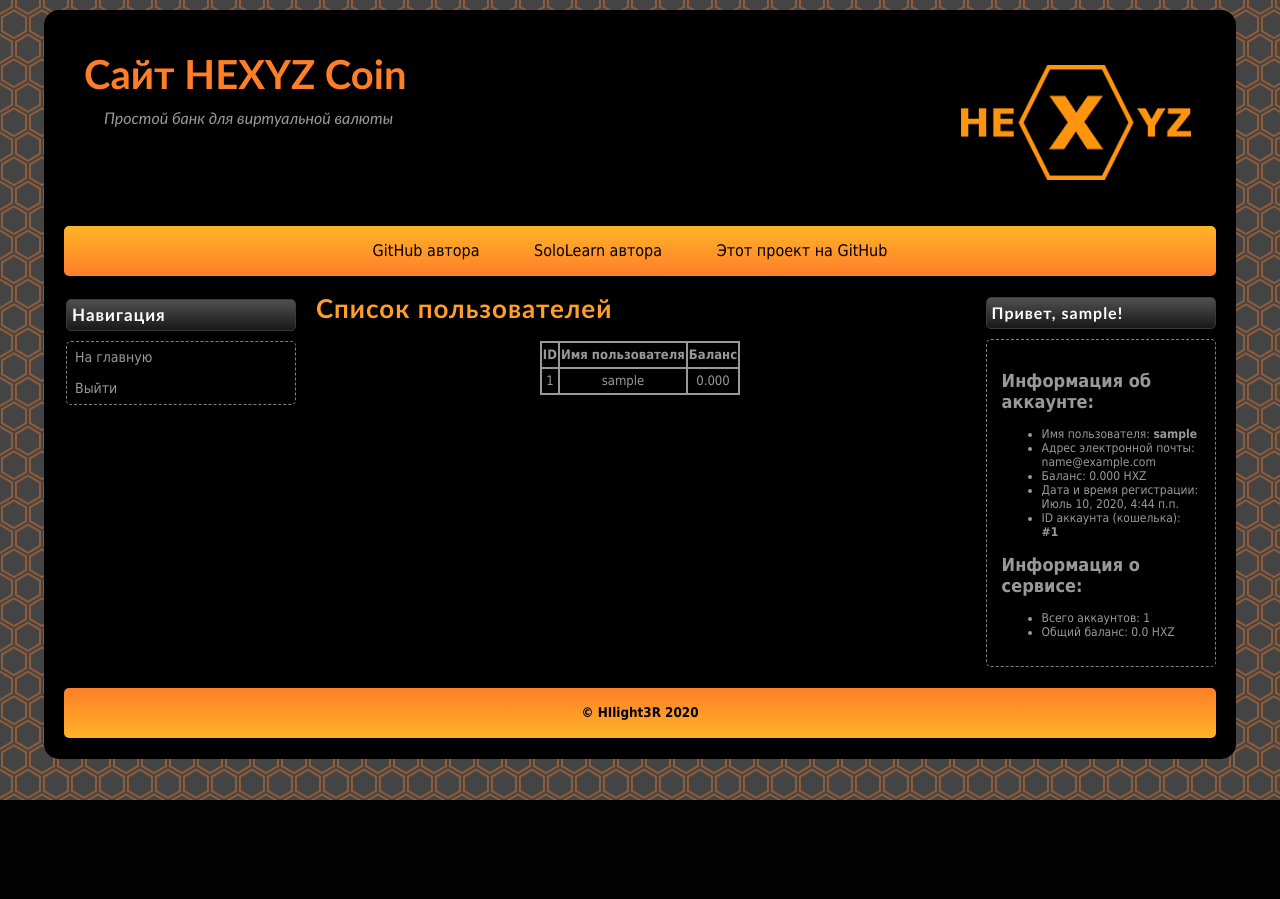
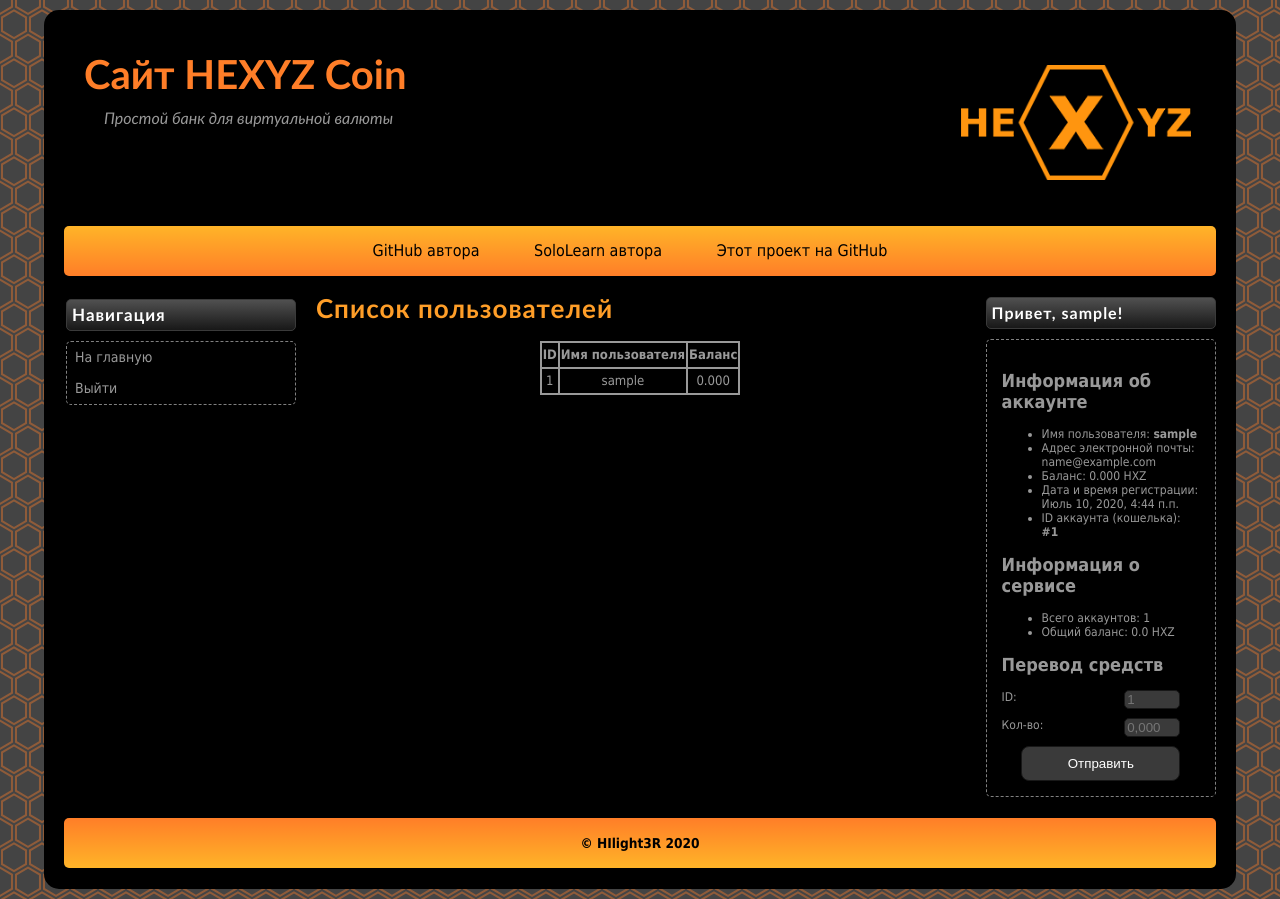
Before and after one commit to HIlight3R/HEXYZ, a Django app: page / in a window 1280 px wide. Before the commit the page ends 800 px from the top, so only its background shows below. Run offline with Django 3.2, Linux system fonts and the light colour scheme; the visitor is signed in with stand-in values (Sample User, id 1); data comes from the database, SQL or seed files in the repository.

Commit message:
Добавлена система переводов, очищен и оптимизирован код

```diff
--- a/coins/views.py
+++ b/coins/views.py
@@ -1,5 +1,6 @@
 from django.db.models import Sum
-from django.shortcuts import render
+from django.http import HttpResponse
+from django.shortcuts import render, redirect
 from django.views.generic.base import View
 
 from .models import Wallet
@@ -13,3 +14,29 @@ class WalletsView(View):
         totals = wallets.aggregate(Sum('balance'))
         total = totals.get('balance__sum')
         return render(request, "coins/wallets.html", {"wallet_list": wallets, "total_sum": total})
+
+    def post(self, request):
+        try:
+            sender = Wallet.objects.get(id=request.user.id)
+            receiver = Wallet.objects.get(id=int(request.POST.get("id")))
+        except:
+            return HttpResponse(status=400)
+        if sender is not None and receiver is not None and sender != receiver:
+            if request.POST.get("amount", False):
+                amount = float(request.POST.get("amount"))
+                if amount <= float(sender.balance):
+                    sb = float(sender.balance)
+                    rb = float(receiver.balance)
+                    sb -= amount
+                    rb += amount
+                    sender.balance = sb
+                    receiver.balance = rb
+                    sender.save()
+                    receiver.save()
+                else:
+                    return HttpResponse(status=400)
+            else:
+                return HttpResponse(status=400)
+        else:
+            return HttpResponse(status=400)
+        return redirect('./')
--- a/static/css/style.css
+++ b/static/css/style.css
@@ -186,7 +186,7 @@ article {
     margin-right: 21%;
     margin-top: 0;
     padding: 0 10px;
-    font-size: 0.813em;
+    font-size: 0.815em;
     font-weight: normal;
     text-align: left;
     line-height: 22px;
@@ -254,7 +254,7 @@ footer {
     height: 30px;
     text-align: center;
     border-radius: 5px;
-    font-size: 0.836em;
+    font-size: 0.85em;
     line-height: 30px;
     background-image: linear-gradient(#FF7E28 0%, #FFB428 100%);
     background-image: -webkit-linear-gradient(#FF7E28 0%, #FFB428 100%)
@@ -310,6 +310,35 @@ td, tr, th {
     border: #999999 2px solid;
     border-spacing: 10px;
     text-align: center;
+}
+
+.inputField {
+    width: 75%;
+    max-width: 50px;
+    background-color: #3A3A3A;
+    color: #FFFFFF;
+    border: #181818 solid 1px;
+    border-radius: 5px;
+    float: right;
+    margin-right: 10%;
+}
+
+.submitInput {
+    background-color: #3A3A3A;
+    color: #FFFFFF;
+    border: #181818 solid 1px;
+    border-radius: 8px;
+    width: 80%;
+    min-width: 150px;
+    height: 35px;
+}
+
+.submitInputPlace {
+    text-align: center;
+}
+
+.transferForm {
+    text-align: justify;
 }
 
 @media (max-width: 768px) {
--- a/templates/base.html
+++ b/templates/base.html
@@ -51,7 +51,8 @@
     </main>
     <div class="clear">&nbsp;</div>
     <footer>
-        <b>&copy; HIlight3R 2020</b>
+        <a href="https://github.com/hilight3r/HEXYZ/blob/master/LICENSE" style="color: #000000" target="_blank"><b>&copy;
+            HIlight3R 2020</b></a>
     </footer>
     <div class="clear">&nbsp;</div>
 </div>
--- a/templates/coins/wallets.html
+++ b/templates/coins/wallets.html
@@ -8,7 +8,7 @@
         <div class="textboxrighttext">
             {% for wallet in wallet_list %}
                 {% if wallet.user.username == user.username %}
-                    <h1>Информация об аккаунте:</h1>
+                    <h1>Информация об аккаунте</h1>
                     <ul>
                         <li>Имя пользователя: <b>{{ wallet.user.username }}</b></li>
                         <li>Адрес электронной почты: {{ wallet.user.email }}</li>
@@ -16,7 +16,7 @@
                         <li>Дата и время регистрации: {{ wallet.user.date_joined }}</li>
                         <li>ID аккаунта (кошелька): <b>#{{ wallet.id }}</b></li>
                     </ul>
-                    <h1>Информация о сервисе:</h1>
+                    <h1>Информация о сервисе</h1>
                     <ul>
                         <li>Всего аккаунтов: {{ wallet_list|length }}</li>
                         {% if total_sum %}
@@ -25,13 +25,31 @@
                             <li>Общий баланс: 0.0 HXZ</li>
                         {% endif %}
                     </ul>
+                    <h1>Перевод средств</h1>
+                    <form action="./" method="post" class="transferForm">
+                        <div class="duet">
+                            <label for="id">ID: </label>
+                            <input type="number" placeholder="1" name="id" id="id" min="1"
+                                   max="{{ wallet_list|length }}" required class="inputField">
+                        </div>
+                        <br>
+                        <div class="duet">
+                            <label for="amount">Кол-во: </label>
+                            <input type="number" placeholder="0,000" name="amount" id="amount" step="0.001" min="0"
+                                   max="{{ wallet.balance }}" required class="inputField">
+                        </div>
+                        <br>
+                        {% csrf_token %}
+                        <div class="submitInputPlace">
+                            <button type="submit" class="submitInput">Отправить</button>
+                        </div>
+                    </form>
                 {% endif %}
             {% endfor %}
         </div>
     {% else %}
         <h2>Здравствуй, гость!</h2>
         <div class="textboxrighttext">
-            <h1>Информация об аккаунте:</h1>
             <p>Вы не вошли в свой аккаунт на этом сайте! Пожалуйста, <a title="Войти" href="{% url 'account_login' %}">войдите</a>
                 или <a title="Регистрация" href="{% url 'account_signup' %}">зарегистрируйтесь</a>.</p>
             <h1>Информация о сервисе:</h1>
@@ -40,7 +58,7 @@
                 {% if total_sum %}
                     <li>Общий баланс: {{ total_sum|floatformat }} HXZ</li>
                 {% else %}
-                    <li>Общий баланс: 0.0 HXZ</li>
+                    <li>Общий баланс: 0,0 HXZ</li>
                 {% endif %}
             </ul>
         </div>
```
Also changed, not shown: README.md.
